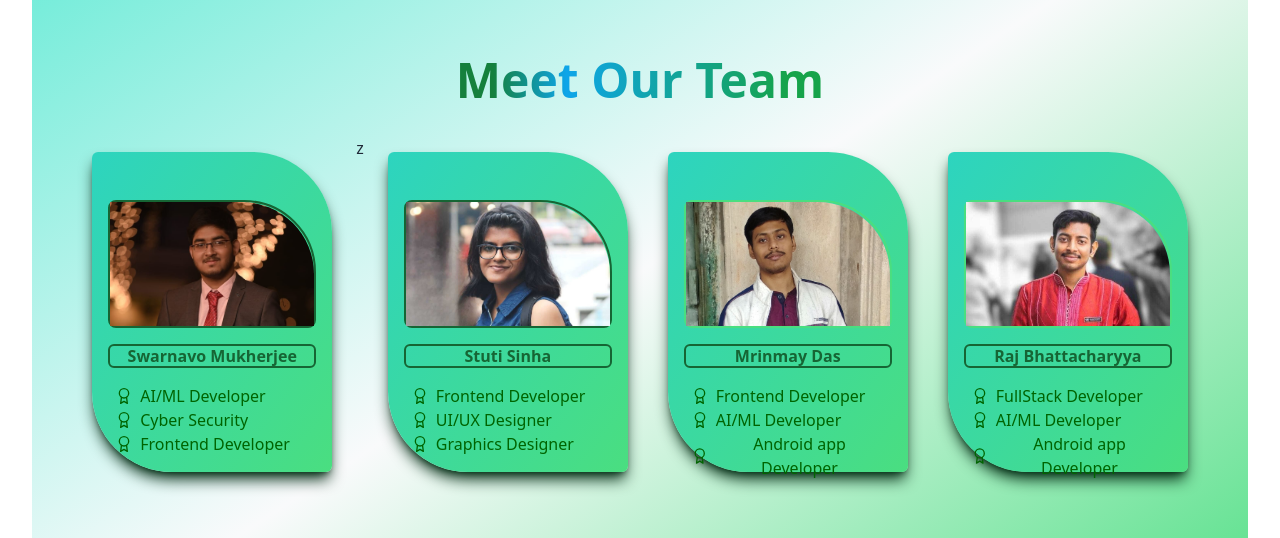
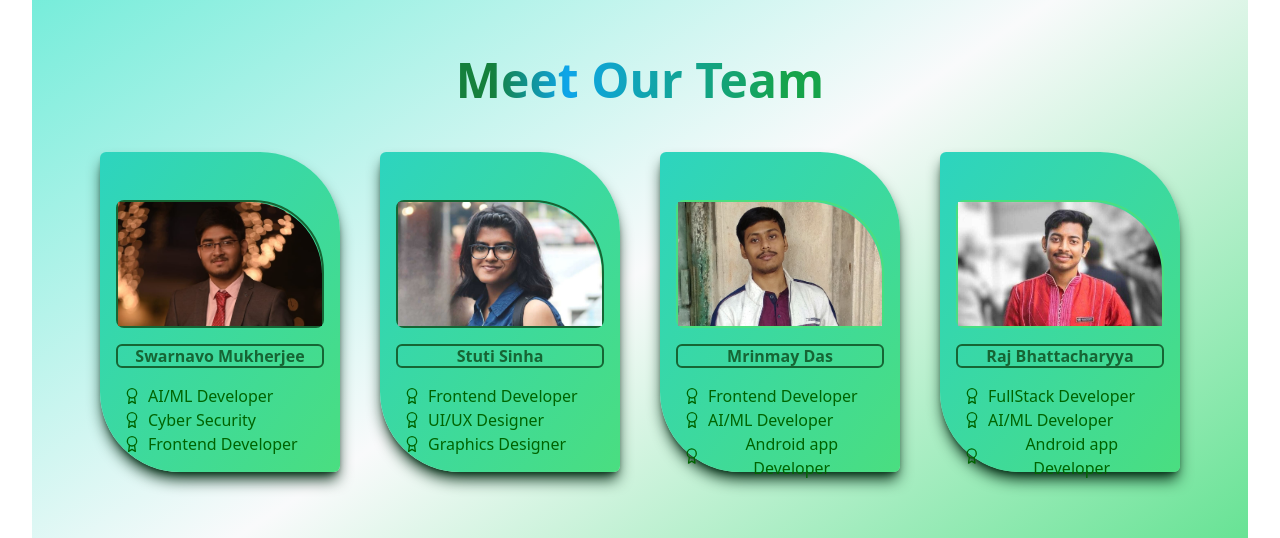
Before and after one commit to techmonk000/FitFusionAI, a React (Vite) app in the folder Frontend/: page / in a window 1280 px wide. Shown: the part 1760-2298 px from the top of the page. Built offline with nearby package versions, Linux system fonts and the light colour scheme.

Commit message:
z-delete

```diff
--- a/Frontend/src/components/Team.jsx
+++ b/Frontend/src/components/Team.jsx
@@ -39,7 +39,7 @@ function Team() {
           </ul>
         </div>
         </div>
-z
+
 
 
         <div className="card w-60 h-80 m-4 flex items-center content-center gap-4 rounded-tr-[80px] rounded-bl-[80px] rounded-md bg-gradient-to-tl from-green-400 to-teal-400 shadow-lg shadow-green-950 hover:shadow-2xl hover:shadow-black hover:w-[250px] hover:h-[325px] ">
```
